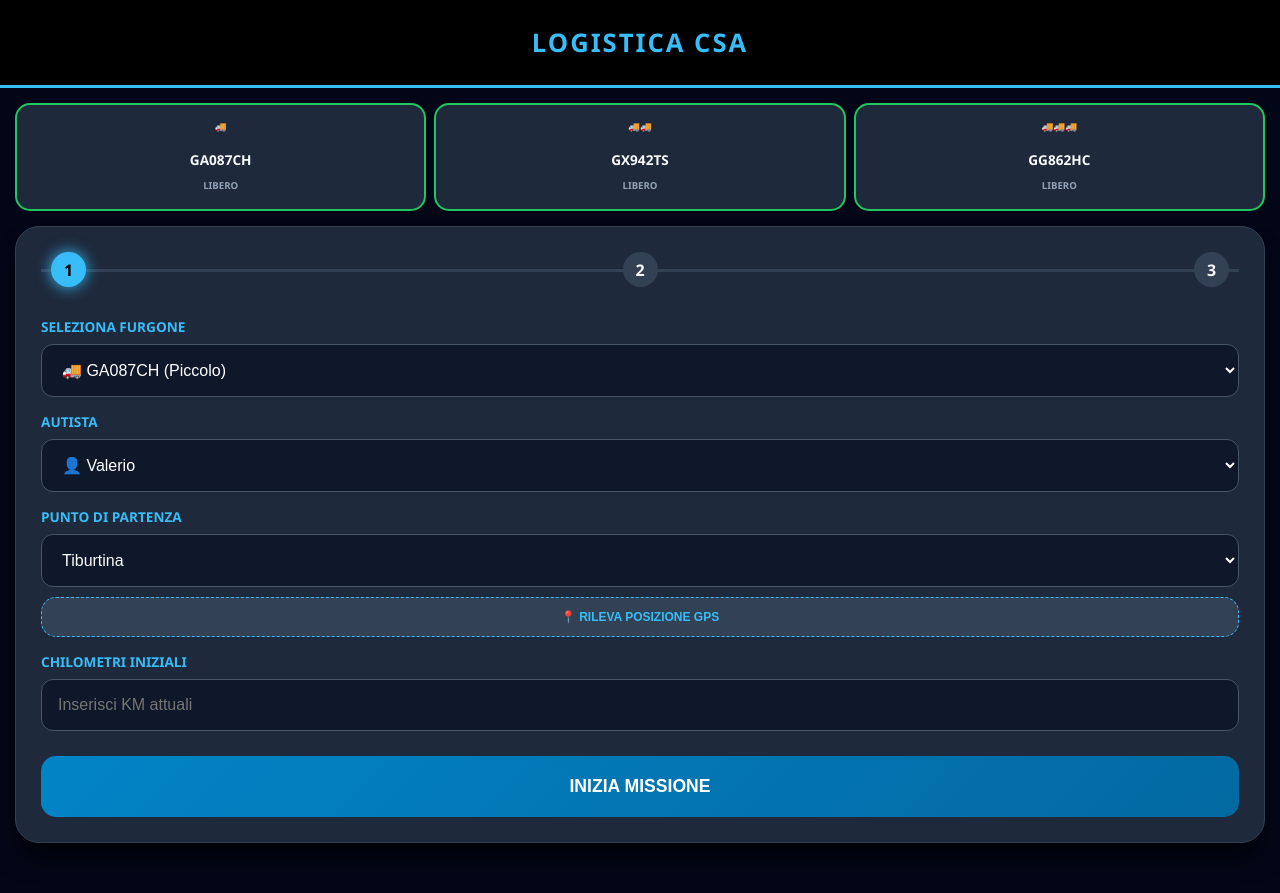
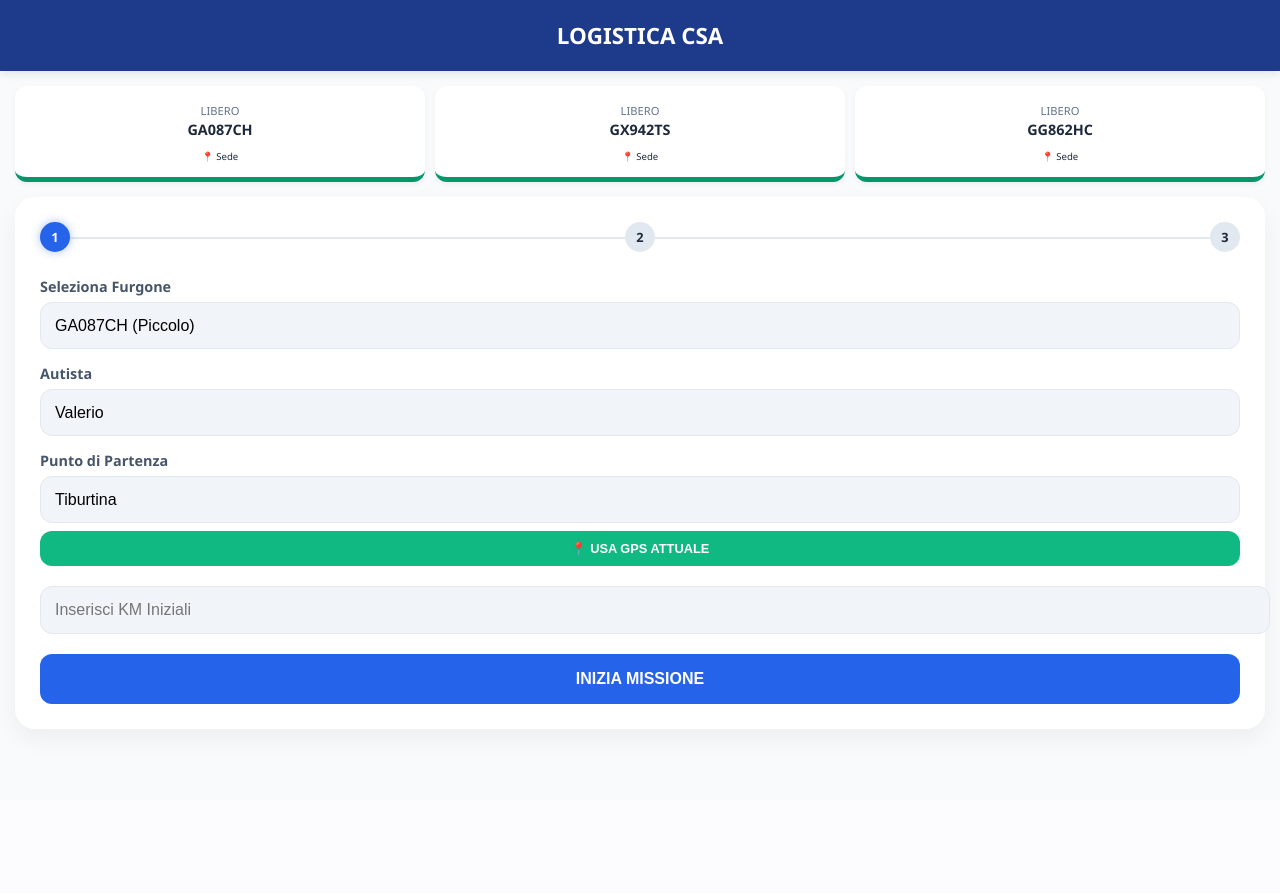
Before and after one commit to valerio121291/furgoni-uscite, a Flask app: page / in a window 1280 px wide. After the commit the page ends 733 px from the top, so only its background shows below. Run offline with Flask 3, Linux system fonts and the light colour scheme.

Commit message:
Update form.html

```diff
--- a/templates/form.html
+++ b/templates/form.html
@@ -3,86 +3,39 @@
 <head>
     <meta charset="utf-8">
     <meta name="viewport" content="width=device-width, initial-scale=1, maximum-scale=1, user-scalable=no">
-    <title>Logistica CSA - Dashboard</title>
+    <title>Logistica CSA</title>
     <style>
-        :root {
-            --bg-dark: #020617;
-            --card-dark: #1e293b;
-            --accent: #38bdf8;
-            --success: #22c55e;
-            --warning: #f59e0b;
-            --text-main: #f8fafc;
-        }
-        body {
-            font-family: 'Segoe UI', sans-serif;
-            background: var(--bg-dark);
-            margin: 0;
-            padding-bottom: 50px;
-            color: var(--text-main);
-        }
+        :root { --primary: #1e3a8a; --secondary: #2563eb; --success: #059669; --warning: #f59e0b; --bg: #f8fafc; }
+        body { font-family: 'Segoe UI', Roboto, sans-serif; background: var(--bg); margin: 0; padding-bottom: 50px; color: #1e293b; }
 
-        .header {
-            background: #000;
-            color: var(--accent);
-            padding: 25px;
-            text-align: center;
-            font-weight: 800;
-            font-size: 1.6rem;
-            border-bottom: 3px solid var(--accent);
-            text-transform: uppercase;
-            letter-spacing: 2px;
-        }
+        .header { background: var(--primary); color: white; padding: 20px; text-align: center; font-weight: bold; font-size: 1.4rem; box-shadow: 0 2px 10px rgba(0,0,0,0.1); }
 
-        /* Dashboard Furgoni */
-        .status-container { display: grid; grid-template-columns: repeat(3, 1fr); gap: 8px; padding: 15px; }
-        .truck-card {
-            background: var(--card-dark);
-            padding: 15px 2px;
-            border-radius: 15px;
-            text-align: center;
-            border: 1px solid #334155;
-            transition: 0.3s;
-        }
-        .truck-card.In.Viaggio { border: 2px solid var(--warning); box-shadow: 0 0 15px rgba(245, 158, 11, 0.4); }
-        .truck-card.Libero { border: 2px solid var(--success); }
+        .status-container { display: grid; grid-template-columns: repeat(3, 1fr); gap: 10px; padding: 15px; }
+        .truck-card { background: white; padding: 12px; border-radius: 12px; text-align: center; box-shadow: 0 2px 5px rgba(0,0,0,0.05); border-bottom: 5px solid #cbd5e1; transition: 0.3s; }
+        .truck-card.In.Viaggio { border-color: var(--warning); background: #fffbeb; }
+        .truck-card.Libero { border-color: var(--success); }
+        .truck-card strong { font-size: 0.9rem; display: block; margin-bottom: 4px; }
+        .truck-card span { font-size: 0.7rem; color: #64748b; text-transform: uppercase; }
 
-        .furgone-icon { font-size: 1.2rem; margin-bottom: 5px; display: block; min-height: 25px; }
-        .truck-card strong { font-size: 0.85rem; display: block; color: var(--text-main); margin-bottom: 3px; }
-        .truck-card span { font-size: 0.6rem; color: #94a3b8; font-weight: bold; text-transform: uppercase; }
+        .main-container { padding: 0 15px; }
+        .card { background: white; padding: 25px; border-radius: 20px; box-shadow: 0 10px 25px rgba(0,0,0,0.05); }
 
-        /* Form e Input */
-        .main-container { padding: 0 15px; }
-        .card {
-            background: var(--card-dark);
-            padding: 25px;
-            border-radius: 24px;
-            border: 1px solid #334155;
-            box-shadow: 0 20px 25px -5px rgba(0, 0, 0, 0.6);
-        }
+        .progress-bar { display: flex; justify-content: space-between; margin-bottom: 25px; position: relative; }
+        .progress-step { width: 30px; height: 30px; background: #e2e8f0; border-radius: 50%; display: flex; align-items: center; justify-content: center; font-weight: bold; font-size: 0.8rem; z-index: 2; }
+        .progress-step.active { background: var(--secondary); color: white; box-shadow: 0 0 10px rgba(37,99,235,0.4); }
+        .progress-line { position: absolute; top: 15px; left: 0; right: 0; height: 2px; background: #e2e8f0; z-index: 1; }
 
-        label { display: block; margin-top: 15px; font-weight: 700; font-size: 0.85rem; color: var(--accent); text-transform: uppercase; }
-        select, input {
-            width: 100%; padding: 16px; margin-top: 8px; border-radius: 12px;
-            border: 1px solid #475569; background: #0f172a; color: white; font-size: 1rem;
-            box-sizing: border-box;
-        }
+        label { display: block; margin-top: 15px; font-weight: 600; font-size: 0.9rem; color: #475569; }
+        select, input { width: 100%; padding: 14px; margin-top: 6px; border-radius: 12px; border: 1px solid #e2e8f0; background: #f1f5f9; font-size: 1rem; -webkit-appearance: none; }
 
-        .btn {
-            width: 100%; padding: 20px; margin-top: 25px; border-radius: 15px;
-            border: none; font-size: 1.1rem; font-weight: 800; color: white;
-            cursor: pointer; text-transform: uppercase;
-        }
-        .btn-start { background: linear-gradient(135deg, #0284c7, #0369a1); }
-        .btn-next { background: linear-gradient(135deg, #d97706, #b45309); }
-        .btn-stop { background: linear-gradient(135deg, #16a34a, #15803d); }
-        .btn-gps { background: #334155; margin-top: 10px; font-size: 0.75rem; color: var(--accent); border: 1px dashed var(--accent); padding: 12px; }
+        .btn { width: 100%; padding: 16px; margin-top: 20px; border-radius: 12px; border: none; font-size: 1rem; font-weight: bold; color: white; cursor: pointer; transition: 0.2s; text-transform: uppercase; }
+        .btn-start { background: var(--secondary); }
+        .btn-next { background: var(--warning); }
+        .btn-stop { background: var(--success); }
+        .btn-gps { background: #10b981; margin-top: 8px; font-size: 0.8rem; padding: 10px; }
+        .btn:active { transform: scale(0.98); opacity: 0.9; }
 
-        .progress-bar { display: flex; justify-content: space-between; margin-bottom: 30px; position: relative; padding: 0 10px; }
-        .progress-step { width: 35px; height: 35px; background: #334155; border-radius: 50%; display: flex; align-items: center; justify-content: center; font-weight: bold; z-index: 2; }
-        .progress-step.active { background: var(--accent); color: #000; box-shadow: 0 0 15px var(--accent); }
-        .progress-line { position: absolute; top: 17px; left: 0; right: 0; height: 3px; background: #334155; z-index: 1; }
-
-        .info-active { background: #0c4a6e; border-radius: 12px; padding: 20px; margin-bottom: 20px; text-align: center; border: 1px solid var(--accent); }
+        .info-active { background: #eff6ff; border-left: 5px solid var(--secondary); padding: 15px; border-radius: 8px; margin-bottom: 20px; }
     </style>
 </head>
 <body>
@@ -90,26 +43,18 @@
     <div class="header">LOGISTICA CSA</div>
 
     <div class="status-container">
-        <div class="truck-card {{ furgoni['GA087CH'].stato }}">
-            <span class="furgone-icon">🚚</span>
-            <strong>GA087CH</strong>
-            <span>{{ furgoni['GA087CH'].stato }}</span>
+        {% for t, info in furgoni.items() %}
+        <div class="truck-card {{ info.stato }}">
+            <span>{{ info.stato }}</span>
+            <strong>{{ t }}</strong>
+            <small style="font-size: 0.6rem;">📍 {{ info.posizione }}</small>
         </div>
-        <div class="truck-card {{ furgoni['GX942TS'].stato }}">
-            <span class="furgone-icon">🚚🚚</span>
-            <strong>GX942TS</strong>
-            <span>{{ furgoni['GX942TS'].stato }}</span>
-        </div>
-        <div class="truck-card {{ furgoni['GG862HC'].stato }}">
-            <span class="furgone-icon">🚚🚚🚚</span>
-            <strong>GG862HC</strong>
-            <span>{{ furgoni['GG862HC'].stato }}</span>
-        </div>
+        {% endfor %}
     </div>
 
     <div class="main-container">
         <div class="card">
-            <form method="post">
+            <form method="post" id="mainForm">
                 {% if not targa_attiva %}
                     <div class="progress-bar">
                         <div class="progress-line"></div>
@@ -120,18 +65,18 @@
 
                     <label>Seleziona Furgone</label>
                     <select name="targa" required>
-                        <option value="GA087CH">🚚 GA087CH (Piccolo)</option>
-                        <option value="GX942TS">🚚🚚 GX942TS (Medio)</option>
-                        <option value="GG862HC">🚚🚚🚚 GG862HC (Grosso)</option>
+                        <option value="GA087CH">GA087CH (Piccolo)</option>
+                        <option value="GX942TS">GX942TS (Medio)</option>
+                        <option value="GG862HC">GG862HC (Grosso)</option>
                     </select>
 
                     <label>Autista</label>
                     <select name="autista">
-                        <option value="Valerio">👤 Valerio</option>
-                        <option value="Daniele">👤 Daniele</option>
-                        <option value="Costantino">👤 Costantino</option>
-                        <option value="Simone">👤 Simone</option>
-                        <option value="Stefano">👤 Stefano</option>
+                        <option value="Valerio">Valerio</option>
+                        <option value="Daniele">Daniele</option>
+                        <option value="Costantino">Costantino</option>
+                        <option value="Simone">Simone</option>
+                        <option value="Stefano">Stefano</option>
                     </select>
 
                     <label>Punto di Partenza</label>
@@ -140,29 +85,24 @@
                         <option value="Rieti">Rieti</option>
                         <option value="Policlinico">Policlinico</option>
                         <option value="L'Aquila">L'Aquila</option>
-                    </select>
-                    <button type="button" class="btn btn-gps" onclick="rilevaPosizione('partenza')">📍 RILEVA POSIZIONE GPS</button>
+                        <option value="Teramo">Teramo</option>
+                        </select>
+                    <button type="button" class="btn btn-gps" onclick="rilevaPosizione('partenza')">📍 USA GPS ATTUALE</button>
 
-                    <label>Chilometri Iniziali</label>
-                    <input type="number" name="km_partenza" placeholder="Inserisci KM attuali" required>
+                    <input type="number" name="km_partenza" placeholder="Inserisci KM Iniziali" required style="margin-top:20px;">
 
                     <button type="submit" name="azione" value="start" class="btn btn-start">Inizia Missione</button>
 
                 {% else %}
                     <div class="info-active">
-                        <span style="font-size: 2.5rem;">
-                            {% if targa_attiva == "GA087CH" %} 🚚
-                            {% elif targa_attiva == "GX942TS" %} 🚚🚚
-                            {% else %} 🚚🚚🚚 {% endif %}
-                        </span><br>
-                        <strong style="font-size: 1.4rem;">{{ targa_attiva }}</strong> <br>
+                        <strong>{{ targa_attiva }}</strong> <br>
                         <small>Autista: {{ corsa_attiva.autista }}</small>
                     </div>
                     <input type="hidden" name="targa" value="{{ targa_attiva }}">
 
                     {% if corsa_attiva.step == 1 %}
                         <div class="progress-bar">
-                            <div class="progress-line" style="background: var(--accent);"></div>
+                            <div class="progress-line" style="background: var(--secondary);"></div>
                             <div class="progress-step active">✓</div>
                             <div class="progress-step active">2</div>
                             <div class="progress-step">3</div>
@@ -171,25 +111,26 @@
                         <select name="destinazione" id="destinazione">
                             <option value="Rieti">Rieti</option>
                             <option value="L'Aquila">L'Aquila</option>
+                            <option value="Tiburtina">Tiburtina</option>
                             <option value="Avezzano">Avezzano</option>
                         </select>
-                        <button type="button" class="btn btn-gps" onclick="rilevaPosizione('destinazione')">📍 CONFERMA GPS ARRIVO</button>
-                        <input type="number" name="km_destinazione" placeholder="KM sul cruscotto" required>
+                        <button type="button" class="btn btn-gps" onclick="rilevaPosizione('destinazione')">📍 CONFERMA POSIZIONE GPS</button>
+                        <input type="number" name="km_destinazione" placeholder="KM all'arrivo" required style="margin-top:20px;">
                         <button type="submit" name="azione" value="arrivo_dest" class="btn btn-next">Registra Arrivo</button>
 
                     {% elif corsa_attiva.step == 2 %}
                         <div class="progress-bar">
-                            <div class="progress-line" style="background: var(--accent);"></div>
+                            <div class="progress-line" style="background: var(--secondary);"></div>
                             <div class="progress-step active">✓</div>
                             <div class="progress-step active">✓</div>
                             <div class="progress-step active">3</div>
                         </div>
-                        <label>Chilometri al Rientro</label>
+                        <p style="text-align:center; color:#64748b;">Fase finale: Rientro in sede a Tiburtina</p>
                         <input type="number" name="km_rientro" placeholder="KM Finali (Sede)" required>
                         <button type="submit" name="azione" value="stop" class="btn btn-stop">Chiudi e Scarica PDF</button>
                     {% endif %}
 
-                    <button type="submit" name="azione" value="annulla" style="background:none; border:none; color:#64748b; width:100%; margin-top:30px; font-weight:bold;">× Annulla Missione</button>
+                    <button type="submit" name="azione" value="annulla" style="background:none; border:none; color:#94a3b8; width:100%; margin-top:20px; font-size:0.8rem;">Annulla operazione</button>
                 {% endif %}
             </form>
         </div>
@@ -198,15 +139,28 @@
     <script>
     function rilevaPosizione(idCampo) {
         const campo = document.getElementById(idCampo);
+        const btn = event.currentTarget;
+        const testoOriginale = btn.innerText;
+        btn.innerText = "RILEVAMENTO...";
+        btn.disabled = true;
+
         if (navigator.geolocation) {
             navigator.geolocation.getCurrentPosition(function(position) {
                 fetch(`https://nominatim.openstreetmap.org/reverse?format=json&lat=${position.coords.latitude}&lon=${position.coords.longitude}`)
                     .then(r => r.json())
                     .then(data => {
                         const nome = data.address.city || data.address.town || data.address.suburb || "Posizione Rilevata";
-                        const opt = new Option(nome, nome, true, true);
+                        const via = data.address.road || "";
+                        const finale = via ? via + ", " + nome : nome;
+                        const opt = new Option(finale, finale, true, true);
                         campo.add(opt);
+                        btn.innerText = "📍 POSIZIONE RILEVATA";
+                        btn.style.background = "#059669";
                     });
+            }, function() {
+                alert("Attiva il GPS!");
+                btn.innerText = testoOriginale;
+                btn.disabled = false;
             });
         }
     }
```
